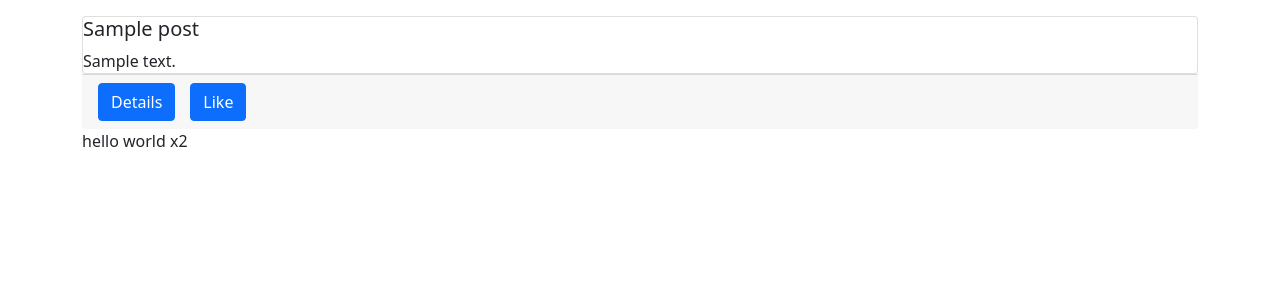
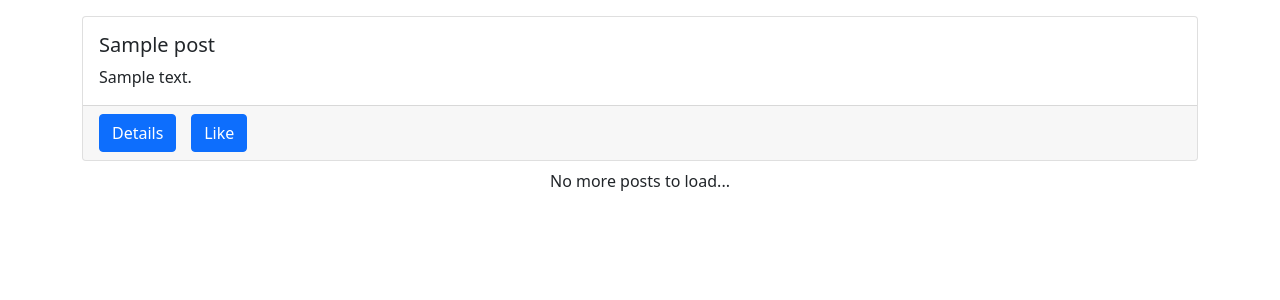
Before and after one commit to Nali0484/SENG2045_Assignment3, a Django app: page / in a window 1280 px wide. Shown: the top 300 px of the page. Run offline with Django 5.2, Linux system fonts and the light colour scheme; tables that the repository leaves empty hold one stand-in row (values such as "Sample post"); some libraries are stand-ins or nearby versions.

Commit message:
Added load more button and post pagination logic

```diff
--- a/posts/static/posts/main.js
+++ b/posts/static/posts/main.js
@@ -1,24 +1,16 @@
 console.log('hello world')
 
-const helloWorldBox = document.getElementById('hello-world')
 const postsBox = document.getElementById('posts-box')
 const spinnerBox = document.getElementById('spinner-box')
+const loadBtn = document.getElementById('load-btn')
+const endBox = document.getElementById('end-box')
 
+let visible = 3
+
+const getData = () => {
     $.ajax({
         type: 'GET',
-    url: '/hello-world/',
-    success: function(response){
-        console.log('success', response.text)
-        helloWorldBox.textContent = response.text
-    },
-    error: function(error){
-        console.log('error', error)
-    }
-})
-
-$.ajax({
-    type: 'GET',
-    url: '/data/',
+        url: `/data/${visible}/`,
         success: function(response){
             console.log(response)
             const data = response.data
@@ -27,7 +19,7 @@ $.ajax({
                 console.log(data)
                 data.forEach(el => {
                     postsBox.innerHTML += `
-                    <div class="card mb-2>
+                        <div class="card mb-2">
                             <div class="card-body">
                                 <h5 class="card-title">${el.title}</h5>
                                 <p class="card-text">${el.body}</p>
@@ -46,8 +38,25 @@ $.ajax({
                     `
                 });
             }, 100)
+            console.log(response.size)
+            if (response.size === 0){
+                endBox.textContent = 'No posts added yet...'
+            }
+            else if (response.size <= visible) {
+                loadBtn.classList.add('not-visible')
+                endBox.textContent = 'No more posts to load...'
+            }
         },
         error: function(error){
             console.log(error)
         }
     })
+}
+
+loadBtn.addEventListener('click', ()=>{
+    spinnerBox.classList.remove('not-visible')
+    visible += 3
+    getData()
+})
+
+getData()
--- a/posts/templates/posts/main.html
+++ b/posts/templates/posts/main.html
@@ -13,9 +13,11 @@ posts
     {% comment %} {% for obj in qs %}
         {{obj.title}} - {{obj.body}} <br>
     {% endfor %} {% endcomment %}
+    <div id="posts-box"></div>
     <div id="spinner-box" class="text-center">
         <div class="spinner-border" role="status"></div>
     </div>
-    <div id="posts-box"></div>
-    <div id="hello-world"></div>
+    <div class="text-center mb-3" id="end-box">
+        <button class="btn btn-primary" id="load-btn">Load more</button>
+    </div>
 {% endblock content %}
--- a/posts/urls.py
+++ b/posts/urls.py
@@ -10,7 +10,7 @@ app_name = 'posts'
 
 urlpatterns = [
     path('', post_list_and_create, name='main-board'),
-    path('data/', load_post_data_view, name='post-data'),
+    path('data/<int:num_posts>/', load_post_data_view, name='posts-data'),
 
 
     path('hello-world/', hello_world_view, name='hello-world'),
--- a/posts/views.py
+++ b/posts/views.py
@@ -7,7 +7,12 @@ def post_list_and_create(request):
     qs = Post.objects.all()
     return render(request, 'posts/main.html', {'qs':qs})
 
-def load_post_data_view(request):
+def load_post_data_view(request, num_posts):
+    visible = 3
+    upper = num_posts
+    lower = upper - visible
+    size = Post.objects.all().count()
+
     qs = Post.objects.all()
     data = []
     for obj in qs:
@@ -15,10 +20,11 @@ def load_post_data_view(request):
             'id': obj.id,
             'title': obj.title,
             'body': obj.body,
+            'liked': True if request.user in obj.liked.all() else False,
             'author': obj.author.user.username
         }
         data.append(item)
-    return JsonResponse({'data':data})
+    return JsonResponse({'data':data[lower:upper], 'size': size})
 
 def hello_world_view(request):
     return JsonResponse({'text': 'hello world x2'})
```
Lines whose indentation alone changed are shown as unchanged.
